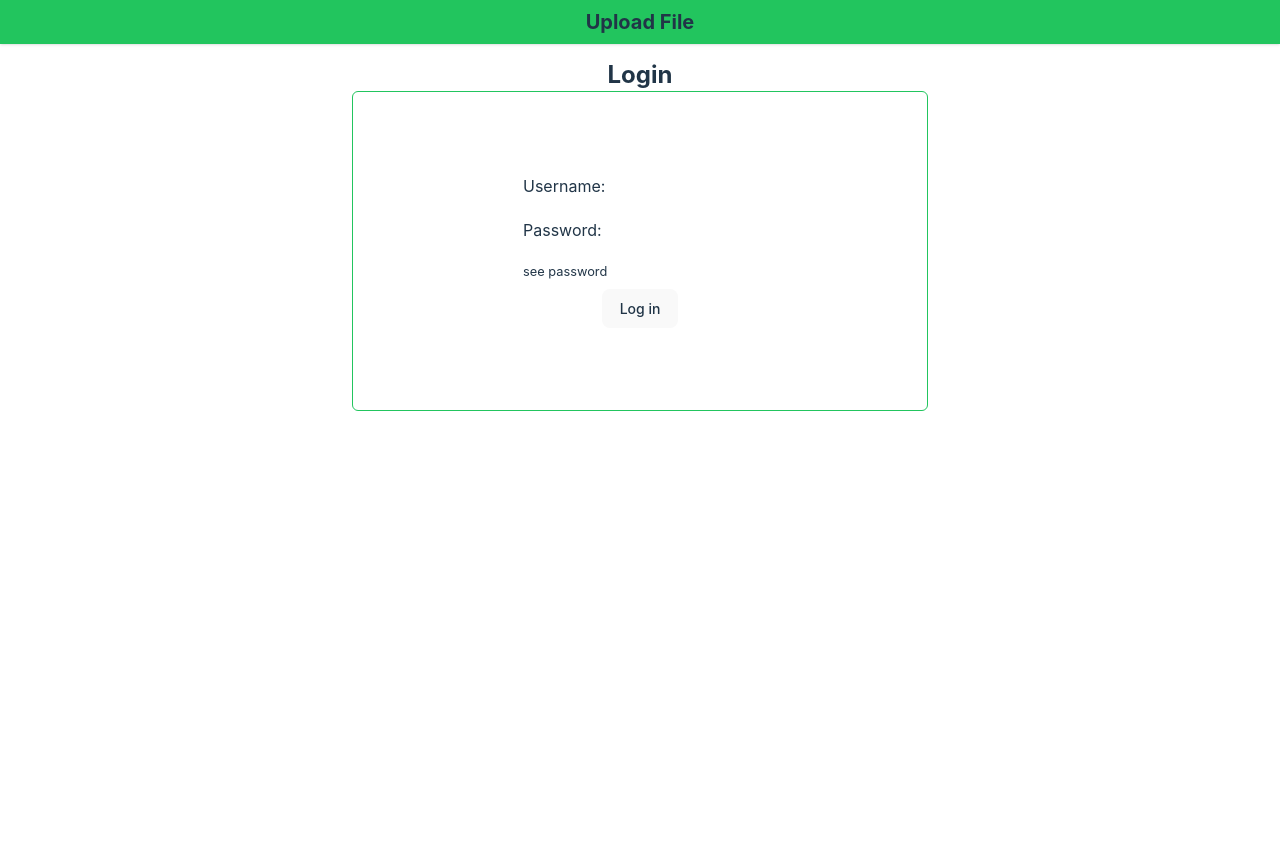
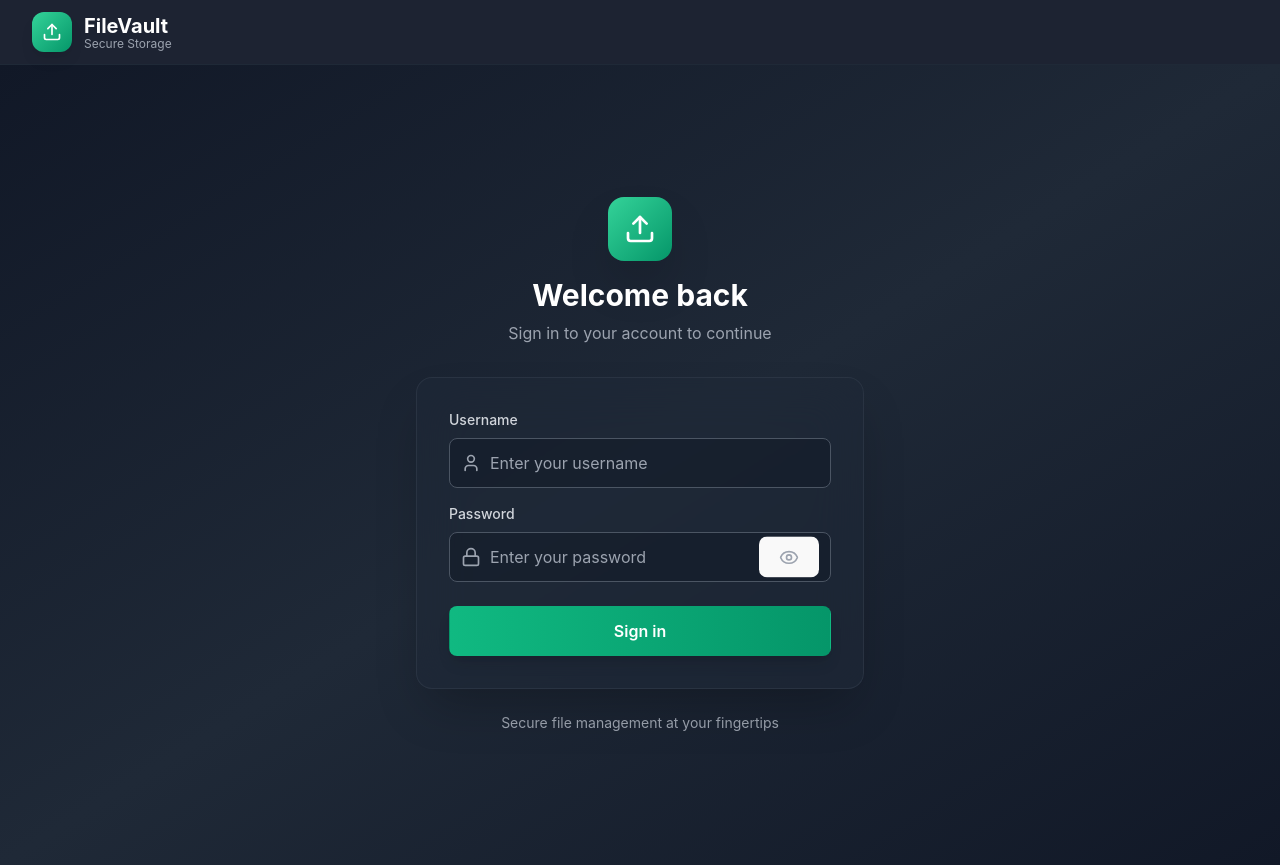
Before and after one commit to DavidxDl/file-uploader-frontend, a React (Vite) app: page /login in a window 1280 px wide. Before the commit the page ends 800 px from the top, so only its background shows below. Built offline with nearby package versions, Linux system fonts and the light colour scheme; no server answers.

Commit message:
added
-new header

-new dashboard

-new login screen

```diff
--- a/package.json
+++ b/package.json
@@ -10,6 +10,7 @@
     "preview": "vite preview"
   },
   "dependencies": {
+    "lucide-react": "^0.532.0",
     "react": "^18.3.1",
     "react-dom": "^18.3.1",
     "react-router-dom": "^6.28.0"
--- a/src/App.tsx
+++ b/src/App.tsx
@@ -19,8 +19,8 @@ export default function App() {
 
   return (
     <>
-      <Header />
       <UserProvider>
+        <Header />
         <RouterProvider router={router} />
       </UserProvider>
     </>
--- a/src/Login.tsx
+++ b/src/Login.tsx
@@ -1,16 +1,18 @@
 import { useState, useRef, useContext, useEffect, FormEvent } from "react";
 import { useNavigate } from "react-router-dom";
 import { UserContext } from "./contexts/UserContext";
-import Main from "./components/Main";
+import { Eye, EyeOff, Upload, Lock, User } from "lucide-react";
 
 export default function Login() {
   const { currentUser, isLoading, setCurrentUser } = useContext(UserContext);
   const router = useNavigate();
   const [username, setUsername] = useState<string>("");
   const [password, setPassword] = useState<string>("");
-  const passwordRef = useRef<HTMLInputElement | null>(null);
+  const [showPassword, setShowPassword] = useState(false);
+  const [isSubmitting, setIsSubmitting] = useState(false);
+  const [error, setError] = useState("");
+
   useEffect(() => {
-    // Only redirect if loading is complete and user exists
     if (!isLoading && currentUser) {
       router("/");
     }
@@ -18,6 +20,10 @@ export default function Login() {
 
   async function handleSubmit(e: FormEvent<HTMLFormElement>) {
     e.preventDefault();
+    setIsSubmitting(true);
+    setError("");
+
+    try {
       const res = await fetch(`${import.meta.env.VITE_BACKEND}/login`, {
         method: "POST",
         headers: {
@@ -32,60 +38,114 @@ export default function Login() {
       if (data.success) {
         setCurrentUser({ id: data.user.id, username: data.user.username });
         router("/");
+      } else {
+        setError(data.message || "Login failed");
       }
-  }
-
-  function passwordVisibility() {
-    if (passwordRef.current) {
-      passwordRef.current.type =
-        passwordRef.current?.type === "password" ? "text" : "password";
+    } catch (err) {
+      setError("Something went wrong. Please try again.");
+    } finally {
+      setIsSubmitting(false);
     }
   }
 
   return (
-    <Main>
-      <h2 className="text-2xl font-bold">Login</h2>
-      <form
-        method="POST"
-        className="min-h-80 w-full max-w-xl flex flex-col items-center justify-center border border-green-500 rounded-md px-10"
-        onSubmit={handleSubmit}
+    <div className="min-h-screen bg-gradient-to-br from-gray-900 via-gray-800 to-gray-900 flex items-center justify-center p-4">
+      <div className="w-full max-w-md">
+        {/* Logo/Brand */}
+        <div className="text-center mb-8">
+          <div className="inline-flex items-center justify-center w-16 h-16 rounded-2xl bg-gradient-to-br from-emerald-400 to-emerald-600 mb-4 shadow-2xl">
+            <Upload className="w-8 h-8 text-white" />
+          </div>
+          <h1 className="text-3xl font-bold text-white mb-2">Welcome back</h1>
+          <p className="text-gray-400">Sign in to your account to continue</p>
+        </div>
+
+        {/* Login Form */}
+        <div className="bg-gray-800/60 backdrop-blur-xl rounded-2xl border border-gray-700/50 p-8 shadow-2xl">
+          <form onSubmit={handleSubmit} className="space-y-6">
+            {error && (
+              <div className="bg-red-500/10 border border-red-500/20 rounded-lg p-3 text-red-400 text-sm">
+                {error}
+              </div>
+            )}
+
+            <div className="space-y-4">
+              <div className="relative">
+                <label
+                  htmlFor="username"
+                  className="block text-sm font-medium text-gray-300 mb-2"
                 >
-        <fieldset className="flex flex-col">
-          <label htmlFor="username">Username:</label>
+                  Username
+                </label>
+                <div className="relative">
+                  <User className="absolute left-3 top-1/2 transform -translate-y-1/2 w-5 h-5 text-gray-400" />
                   <input
-            className="bg-white rounded-md px-2 text-sm text-black"
-            required
+                    id="username"
                     type="text"
-            id="username"
                     value={username}
                     onChange={(e) => setUsername(e.target.value)}
-            name="username"
+                    className="w-full pl-10 pr-4 py-3 bg-gray-900/50 border border-gray-600 rounded-lg text-white placeholder-gray-400 focus:outline-none focus:ring-2 focus:ring-emerald-500 focus:border-transparent transition-all duration-200"
+                    placeholder="Enter your username"
+                    required
                   />
-        </fieldset>
-        <fieldset className="flex flex-col">
-          <label htmlFor="password">Password:</label>
+                </div>
+              </div>
+
+              <div className="relative">
+                <label
+                  htmlFor="password"
+                  className="block text-sm font-medium text-gray-300 mb-2"
+                >
+                  Password
+                </label>
+                <div className="relative">
+                  <Lock className="absolute left-3 top-1/2 transform -translate-y-1/2 w-5 h-5 text-gray-400" />
                   <input
-            className="bg-white rounded-md px-2 text-black text-sm"
-            required
-            type="password"
                     id="password"
+                    type={showPassword ? "text" : "password"}
                     value={password}
                     onChange={(e) => setPassword(e.target.value)}
-            name="password"
-            ref={passwordRef}
+                    className="w-full pl-10 pr-12 py-3 bg-gray-900/50 border border-gray-600 rounded-lg text-white placeholder-gray-400 focus:outline-none focus:ring-2 focus:ring-emerald-500 focus:border-transparent transition-all duration-200"
+                    placeholder="Enter your password"
+                    required
                   />
-          <small
-            className="cursor-pointer password-visibility"
-            onClick={passwordVisibility}
+                  <button
+                    type="button"
+                    onClick={() => setShowPassword(!showPassword)}
+                    className="absolute right-3 top-1/2 transform -translate-y-1/2 text-gray-400 hover:text-gray-300 transition-colors"
                   >
-            see password
-          </small>
-        </fieldset>
+                    {showPassword ? (
+                      <EyeOff className="w-5 h-5" />
+                    ) : (
+                      <Eye className="w-5 h-5" />
+                    )}
+                  </button>
+                </div>
+              </div>
+            </div>
 
-        <fieldset>
-          <button className="text-sm mt-2">Log in</button>
-        </fieldset>
+            <button
+              type="submit"
+              disabled={isSubmitting}
+              className="w-full bg-gradient-to-r from-emerald-500 to-emerald-600 hover:from-emerald-600 hover:to-emerald-700 text-white font-semibold py-3 px-4 rounded-lg transition-all duration-200 disabled:opacity-50 disabled:cursor-not-allowed transform hover:scale-[1.02] active:scale-[0.98] shadow-lg hover:shadow-emerald-500/25"
+            >
+              {isSubmitting ? (
+                <div className="flex items-center justify-center">
+                  <div className="w-5 h-5 border-2 border-white/30 border-t-white rounded-full animate-spin mr-2"></div>
+                  Signing in...
+                </div>
+              ) : (
+                "Sign in"
+              )}
+            </button>
           </form>
-    </Main>
+        </div>
+
+        {/* Footer */}
+        <div className="text-center mt-6 text-gray-400 text-sm">
+          Secure file management at your fingertips
+        </div>
+      </div>
+    </div>
   );
 }
--- a/src/components/Files.tsx
+++ b/src/components/Files.tsx
@@ -14,6 +14,14 @@ export interface Folder {
   name: string;
   ownerId: string;
 }
+
+const formatFileSize = (bytes: number) => {
+  if (bytes === 0) return "0 Bytes";
+  const k = 1024;
+  const sizes = ["Bytes", "KB", "MB", "GB"];
+  const i = Math.floor(Math.log(bytes) / Math.log(k));
+  return parseFloat((bytes / Math.pow(k, i)).toFixed(2)) + " " + sizes[i];
+};
 
 export interface File {
   id: string;
@@ -129,7 +137,7 @@ export default function Files() {
   }
   return (
     <div className="border border-white w-full max-w-4xl rounded-md p-7">
-      <dialog ref={previewRef} className="z-50 max-w-full">
+      <dialog ref={previewRef} className="z-50 inset-0">
         <button
           className="bg-red-600 absolute right-0 top-[-40px]"
           onClick={() => {
@@ -164,8 +172,7 @@ export default function Files() {
               <dt className="font-semibold">Size</dt>
               <dd>
                 {showFilePreview?.metadata.size &&
-                  Math.round(showFilePreview?.metadata.size / 1024)}
-                mb
+                  formatFileSize(showFilePreview.metadata.size)}
               </dd>
             </dl>
 
--- a/src/components/Header.tsx
+++ b/src/components/Header.tsx
@@ -1,7 +1,59 @@
+import { useContext } from "react";
+import { Upload, LogOut, User } from "lucide-react";
+import { UserContext } from "../contexts/UserContext";
+
 export default function Header() {
+  const { currentUser } = useContext(UserContext);
+
+  const handleLogout = async () => {
+    try {
+      await fetch(`${import.meta.env.VITE_BACKEND}/log-out`, {
+        credentials: "include",
+      });
+      window.location.href = "/";
+    } catch (error) {
+      console.error("Logout failed:", error);
+    }
+  };
+
   return (
-    <header className="p-2 bg-green-500 text-center shadow">
-      <span className="text-xl font-bold ">Upload File</span>
+    <header className="bg-gray-900/95 backdrop-blur-lg border-b border-gray-800 sticky top-0 z-50">
+      <div className="max-w-7xl mx-auto px-4 sm:px-6 lg:px-8">
+        <div className="flex items-center justify-between h-16">
+          {/* Logo */}
+          <div className="flex items-center space-x-3">
+            <div className="flex items-center justify-center w-10 h-10 rounded-xl bg-gradient-to-br from-emerald-400 to-emerald-600 shadow-lg">
+              <Upload className="w-5 h-5 text-white" />
+            </div>
+            <div>
+              <h1 className="text-xl font-bold text-white">FileVault</h1>
+              <p className="text-xs text-gray-400 -mt-1">Secure Storage</p>
+            </div>
+          </div>
+
+          {/* User Menu */}
+          {currentUser && (
+            <div className="flex items-center space-x-4">
+              <div className="flex items-center space-x-2 px-3 py-2 rounded-lg bg-gray-800/50">
+                <div className="w-8 h-8 rounded-full bg-gradient-to-br from-emerald-400 to-emerald-600 flex items-center justify-center">
+                  <User className="w-4 h-4 text-white" />
+                </div>
+                <span className="text-white font-medium">
+                  {currentUser.username}
+                </span>
+              </div>
+
+              <button
+                onClick={handleLogout}
+                className="flex items-center space-x-2 px-3 py-2 rounded-lg text-gray-300 hover:text-white hover:bg-gray-800/50 transition-all duration-200"
+              >
+                <LogOut className="w-4 h-4" />
+                <span className="hidden sm:block">Logout</span>
+              </button>
+            </div>
+          )}
+        </div>
+      </div>
     </header>
   );
 }
--- a/src/index.css
+++ b/src/index.css
@@ -43,11 +43,8 @@ body {
 }
 
 #root {
-  display: grid;
-  grid-template-rows: auto 1fr;
   height: 100vh;
   height: 100dvh;
-  row-gap: 15px;
 }
 
 button {
```
Also changed, not shown: src/routes/Dashboard.tsx (+33 -9 lines), 1 other file (tests, documents, lock files or other folders). Lines whose indentation alone changed are shown as unchanged.
